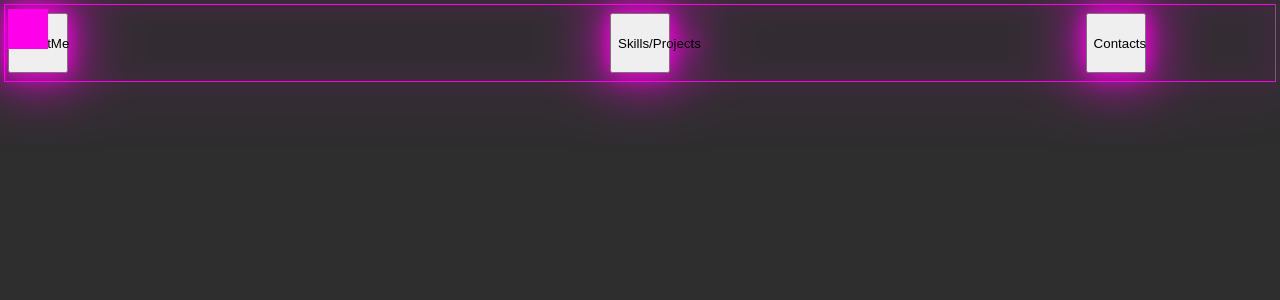
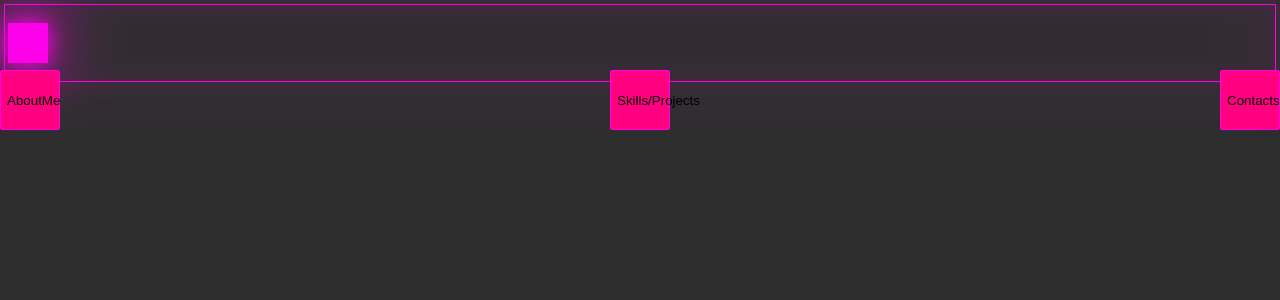
Before and after one commit to TheHeartstriker/Portfolio, a React (Vite) app in the folder Portfolio/: page / in a window 1280 px wide. Shown: the top 300 px of the page. Built offline with nearby package versions, Linux system fonts and the light colour scheme.

Commit message:
Router dom and nav
Added nav linking and some file related to the linking

```diff
--- a/Portfolio/package.json
+++ b/Portfolio/package.json
@@ -11,7 +11,8 @@
   },
   "dependencies": {
     "react": "^18.3.1",
-    "react-dom": "^18.3.1"
+    "react-dom": "^18.3.1",
+    "react-router-dom": "^6.26.1"
   },
   "devDependencies": {
     "@eslint/js": "^9.9.0",
--- /dev/null
+++ b/Portfolio/src/About.jsx
@@ -0,0 +1,5 @@
+import { useState } from "react";
+
+function About() {}
+
+export default About;
--- /dev/null
+++ b/Portfolio/src/Contact.jsx
@@ -0,0 +1,5 @@
+import { useState } from "react";
+
+function About() {}
+
+export default About;
--- a/Portfolio/src/Nav.jsx
+++ b/Portfolio/src/Nav.jsx
@@ -1,4 +1,5 @@
 import { useState, useRef, useEffect } from "react";
+import { Link, useNavigate } from "react-router-dom";
 
 function Nav() {
   const containerRef = useRef(null);
@@ -9,8 +10,10 @@ function Nav() {
       for (let i = 0; i < 40; i++) {
         let span = document.createElement("span");
         container.appendChild(span);
+        // Get the current top value from CSS
+        let currentTop = parseFloat(window.getComputedStyle(span).top) || 0;
         // Pushes each element slightly down
-        span.style.top = `${i + 1}px`;
+        span.style.top = `${currentTop + i + 1}px`;
         // Random delay
         let ranDelay = Math.random() * 0.25;
         span.style.transitionDelay = ranDelay + "s";
@@ -67,17 +70,24 @@ function Nav() {
   }, [About, Skill, Contact]);
 
   return (
-    <div className="Container" ref={containerRef}>
+    <>
+      <Link to="/about">
         <button id="AboutBtn" onClick={handleAbout}>
           AboutMe
         </button>
+      </Link>
+      <Link to="/skills">
         <button id="SkillBtn" onClick={handleSkill}>
           Skills/Projects
         </button>
+      </Link>
+      <Link to="/contact">
         <button id="ContactBtn" onClick={handleContact}>
           Contacts
         </button>
-    </div>
+      </Link>
+      <div className="Container" ref={containerRef}></div>
+    </>
   );
 }
 
--- /dev/null
+++ b/Portfolio/src/Skill.jsx
@@ -0,0 +1,5 @@
+import { useState } from "react";
+
+function Skill() {}
+
+export default Skill;
--- a/Portfolio/src/index.css
+++ b/Portfolio/src/index.css
@@ -1,14 +1,16 @@
 :root {
-  --clr: rgb(255, 0, 234);
+  --back-round-grey: rgb(46, 46, 46);
+  --neon-pink: rgb(255, 0, 234);
 }
 body {
-  background-color: rgb(46, 46, 46);
+  background-color: var(--back-round-grey);
 }
 .Container {
   position: relative;
   width: 100%;
   height: 70px;
-  filter: drop-shadow(0 0 10px var(--clr)) drop-shadow(0 0 30px var(--clr));
+  filter: drop-shadow(0 0 10px var(--neon-pink))
+    drop-shadow(0 0 30px var(--neon-pink));
   cursor: pointer;
   display: flex;
   justify-content: center; /* Center horizontally */
@@ -18,18 +20,18 @@ body {
   content: "";
   position: absolute;
   inset: -4px;
-  border: 1px solid var(--clr);
+  border: 1px solid var(--neon-pink);
 }
 
 .Container span {
   position: absolute;
   left: 0%;
-  top: 50%;
+  bottom: 55px;
   width: 40px;
   height: 1px;
-  background-color: var(--clr);
+  background-color: var(--neon-pink);
   pointer-events: none;
-  transition: 0.5s ease-in-out;
+  transition: 0.7s ease-in-out;
 }
 
 .Container.skill span {
@@ -42,24 +44,43 @@ body {
 }
 
 #AboutBtn {
+  z-index: 1;
   position: absolute;
   left: 0%;
+  top: 70px;
+
+  border: 1px solid var(--neon-pink);
+  border-radius: 2px;
+  background-color: rgb(255, 0, 128);
+
   width: 60px;
   height: 60px;
 }
 #SkillBtn {
+  z-index: 1;
   position: absolute;
   left: 50%;
+  top: 70px;
+
+  border: 1px solid var(--neon-pink);
+  border-radius: 2px;
+  background-color: rgb(255, 0, 128);
   transform: translateX(-50%);
   width: 60px;
   height: 60px;
 }
 
 #ContactBtn {
+  z-index: 1;
   position: absolute;
+  top: 70px;
+
+  border: 1px solid var(--neon-pink);
+  border-radius: 2px;
+  background-color: rgb(255, 0, 128);
   left: 100%;
   transform: translateX(-100%);
-  left: 90%;
+  left: 100%;
   width: 60px;
   height: 60px;
 }
--- a/Portfolio/src/main.jsx
+++ b/Portfolio/src/main.jsx
@@ -1,10 +1,24 @@
 import { StrictMode } from "react";
 import { createRoot } from "react-dom/client";
+import { BrowserRouter, Routes, Route } from "react-router-dom";
+//Components
+import About from "./About.jsx";
+import Skill from "./Skill.jsx";
+import Contact from "./Contact.jsx";
+//Nav components
 import Nav from "./Nav.jsx";
+//Styles
 import "./index.css";
 
 createRoot(document.getElementById("root")).render(
   <StrictMode>
-    <Nav />
+    <BrowserRouter>
+      <Nav />
+      <Routes>
+        <Route path="/about" element={<About />} />
+        <Route path="/skills" element={<Skill />} />
+        <Route path="/contact" element={<Contact />} />
+      </Routes>
+    </BrowserRouter>
   </StrictMode>
 );
```
Also changed, not shown: 1 other file (tests, documents, lock files or other folders). Lines whose indentation alone changed are shown as unchanged.
